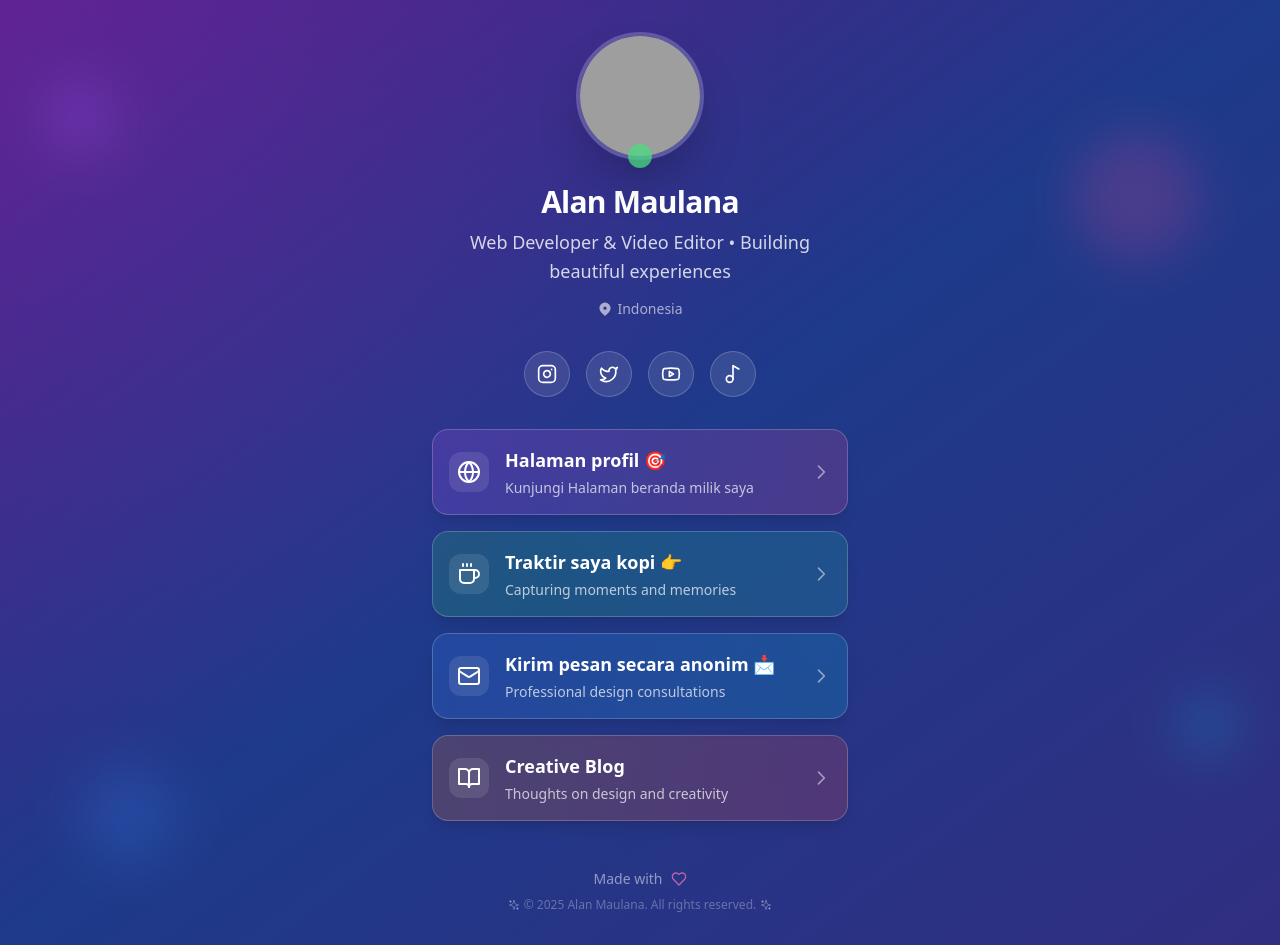
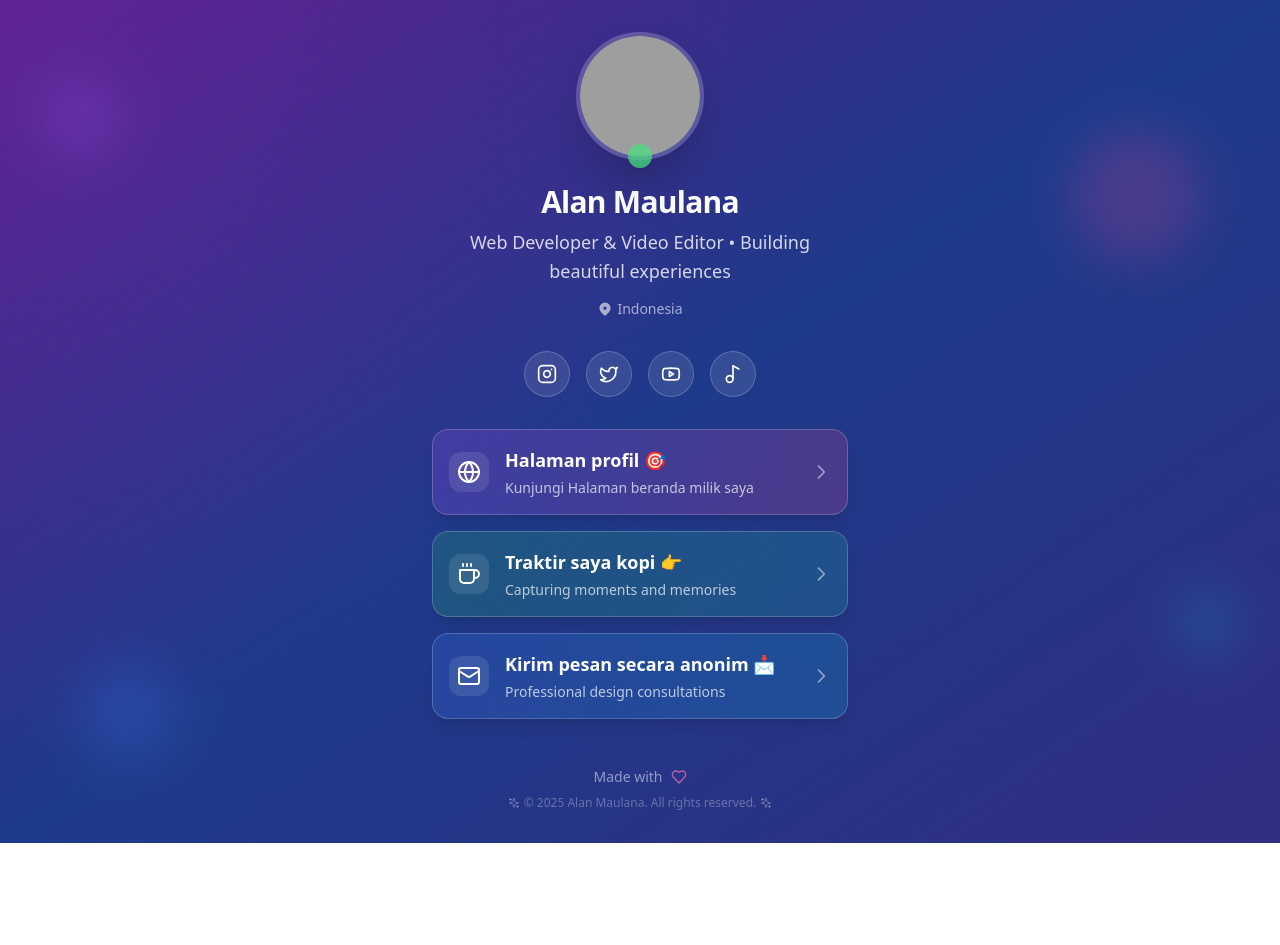
Before and after one commit to DanaMaulana/spliiz, a React (Vite) app: page / in a window 1280 px wide. After the commit the page ends 843 px from the top, so only its background shows below. Built offline with nearby package versions, Linux system fonts and the light colour scheme; grey boxes are pictures that could not be loaded.

Commit message:
modified src/App.tsx

```diff
--- a/src/App.tsx
+++ b/src/App.tsx
@@ -43,13 +43,13 @@ const links = [
     description: "Professional design consultations",
     gradient: "from-blue-500/20 to-cyan-500/20"
   },
-  {
-    title: "Creative Blog",
-    url: "https://example.com/blog",
-    icon: <BookOpen size={24} className="text-white" />,
-    description: "Thoughts on design and creativity",
-    gradient: "from-orange-500/20 to-red-500/20"
-  }
+  // {
+  //   title: "Creative Blog",
+  //   url: "https://example.com/blog",
+  //   icon: <BookOpen size={24} className="text-white" />,
+  //   description: "Thoughts on design and creativity",
+  //   gradient: "from-orange-500/20 to-red-500/20"
+  // }
 ];
 
 function App() {
```
